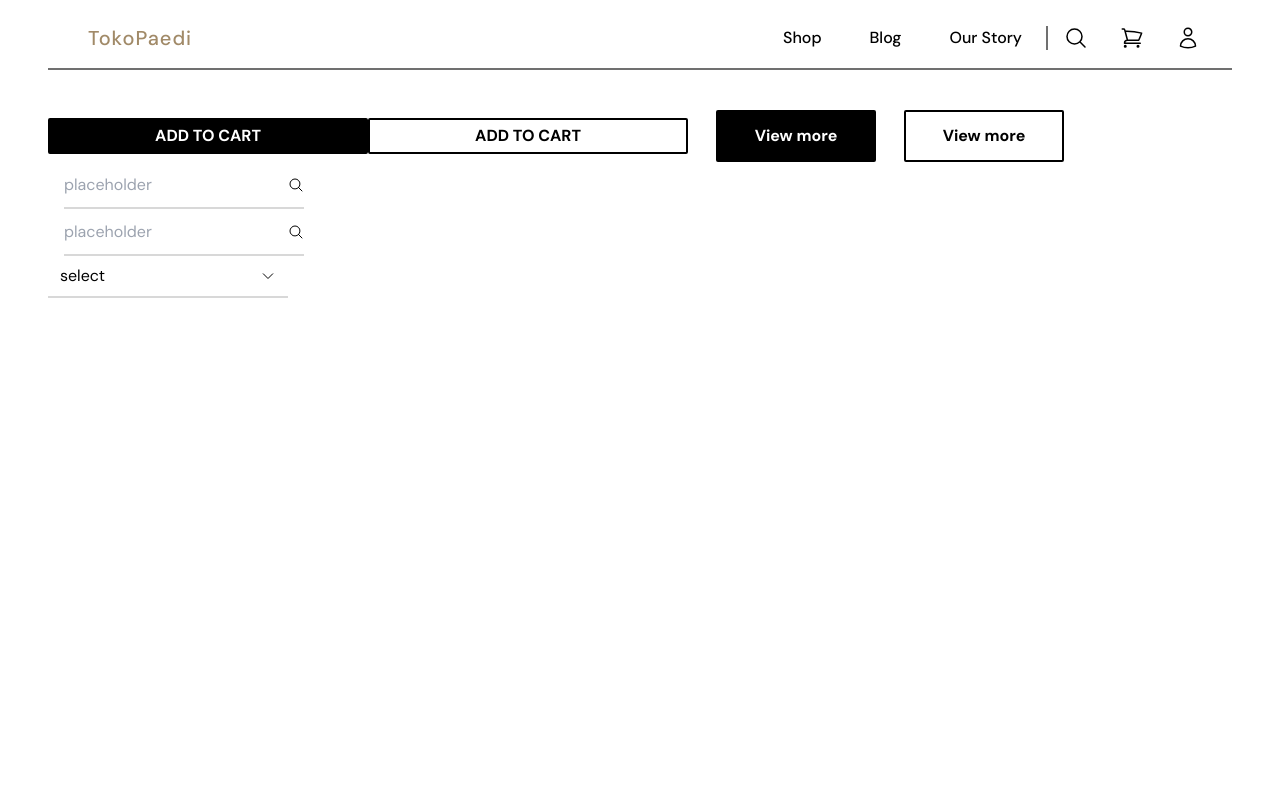
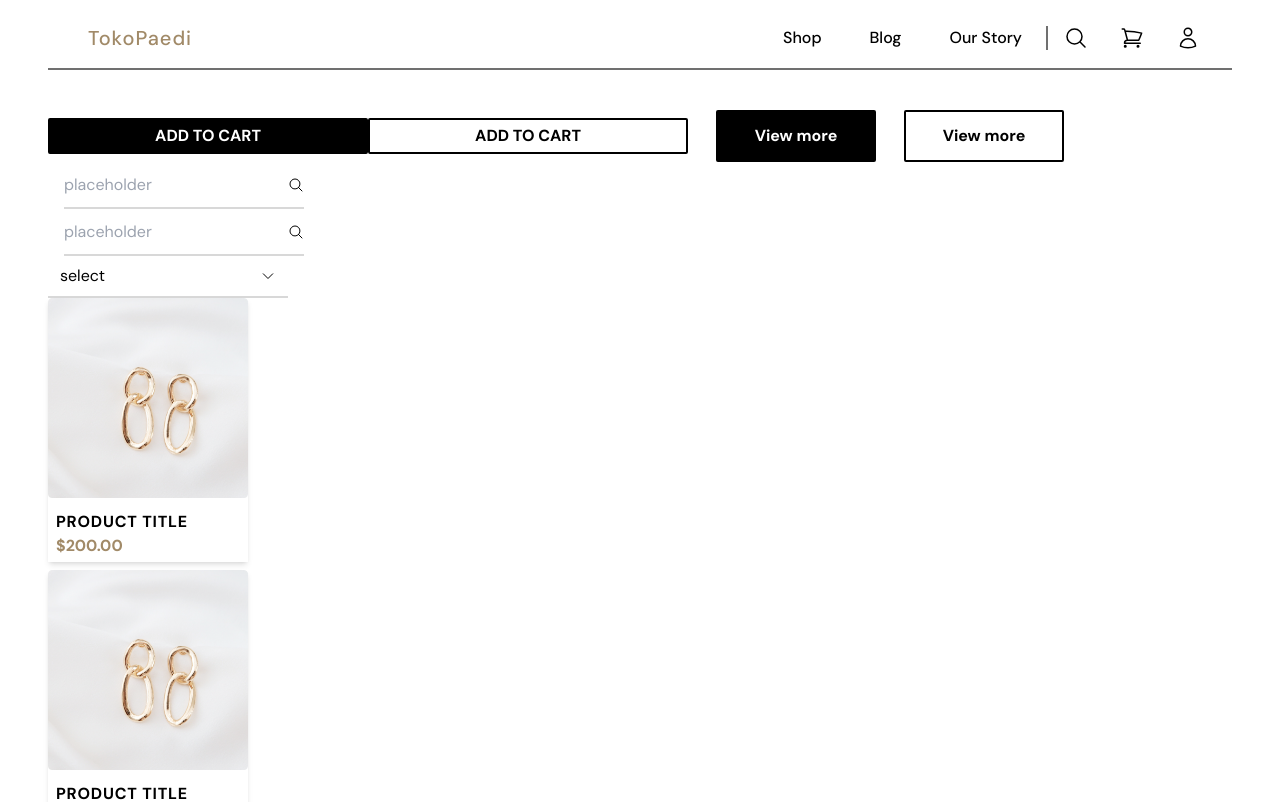
Before and after one commit to NoxturneDev/porto-ecommerce, a Next.js app: page / in a window 1280 px wide. Shown: the top 802 px of the page. Built offline with nearby package versions, Linux system fonts and the light colour scheme.

Commit message:
created card ui component

```diff
--- /dev/null
+++ b/components/Card.jsx
@@ -0,0 +1,27 @@
+
+import Image from 'next/image'
+import { motion } from 'framer-motion'
+
+function Card({ data, ...props }) {
+    return (
+        <div className="flex-col shadow-md w-fit">
+            {/* product image */}
+            <div className="overflow-hidden grow w-fit h-fit cursor-pointer">
+                <motion.div
+                    whileHover={{ scale: 1.2 }}
+                    transition={{ type: "tween" }}
+                    className="w-full h-full">
+                    <Image src="/img-01.png" alt="image" width={200} height={200} loading="lazy" />
+                </motion.div>
+            </div>
+            {/* product description */}
+            <div className="px-2 py-1 flex-col gap-2 my-2">
+                <h2 className='font-dm-sans font-semibold tracking-wider uppercase'>Product title</h2>
+                <h2 className='text-brand font-semibold'>$200.00</h2>
+            </div>
+        </div>
+    )
+}
+
+
+export default Card
--- a/pages/index.jsx
+++ b/pages/index.jsx
@@ -1,8 +1,9 @@
 import Link from "next/link"
 import { Button, BigButton } from "../components/Button"
+import Card from "../components/Card"
 import { Input, Dropdown } from "../components/Input"
-
 function LandingPage() {
+  const arr = [1, 2, 3, 4, 5, 6]
   return (
     <>
       <Button>add to cart</Button>
@@ -15,7 +16,13 @@ function LandingPage() {
         <Input className="mx-4"></Input>
         <Dropdown></Dropdown>
       </div>
-
+      <div className="grid-cols-3 grid-rows-2">
+        {arr.map((card, i) => {
+          return (
+            <Card key={i}></Card>
+          )
+        })}
+      </div>
     </>
   )
 }
```
Also changed, not shown: public/img-01.png (added).
